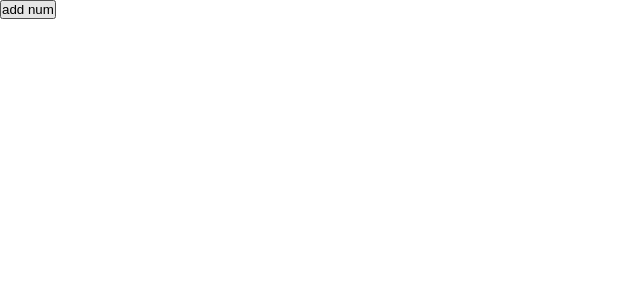
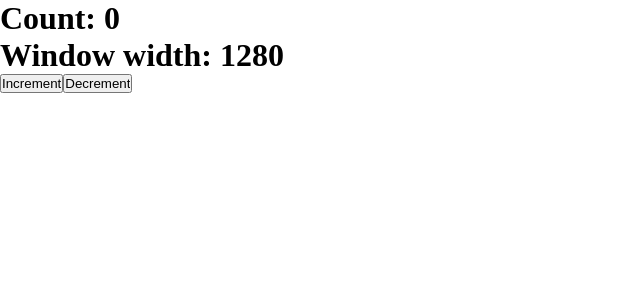
Before and after one commit to Hassan-154/codeSynce-intern-vite-practice, a React (Vite) app: page /practice in a window 1280 px wide. Shown: the top 300 px of the page, without its empty margins (0-640 px from the left). Built offline with nearby package versions, Linux system fonts and the light colour scheme.

Commit message:
today learn- useEffect

```diff
--- a/src/pages/Practice.jsx
+++ b/src/pages/Practice.jsx
@@ -1,31 +1,69 @@
 import React,{useEffect, useState} from 'react'
 
 function Practice() {
-    const  [state,setState]= useState(0)
+    const  [count,setCount]= useState(0)
+    const  [windowWidth, setWindowWidth]= useState(window.innerWidth)
 
-     useEffect(()=>{
-         setState(e => e + 1)
-         console.log( 'useState step 1: ' + state)
 
-         setState(e => e + 1)
-         console.log( 'useState step 2: ' + state)
+    //this will run on every render
+   useEffect(()=>{
+    console.log('every render: ')
+    return () => {
+      console.log('I will run first: ')
+    }
+   })
 
-         setState(e => e + 1)
-         console.log( 'useState step 3: ' + state)
-     },[])
-     console.log(state)
+   //I will run on first render
+   useEffect(()=>{
+    console.log('first render:')
+   }, [])
 
-    function add()
-    {
-            //  setState(e => e + 1)
-            //  console.log( 'useState step 1: ' + state)
+   //on first render and when ever the dependence change
+   useEffect(()=>{
+    console.log('first render + dependency change: ' + count )
+   }, [count])
 
-            //  setState(e => e + 1)
-            //  console.log( 'useState step 2: ' + state)
+   //cleanup in useState
+   useEffect(() => {
+    //here attach the listener
+    console.log('attach the listener: ')
+    window.addEventListener( 'resize', updateWindowWidth)
+    // return () => {
+    //   //remove the listener
+    //   console.log('detach the listener: ')
+    //   window.removeEventListener( 'resize', updateWindowWidth )
+    // };
+   },[]);
 
-            //  setState(e => e + 1)
-            //  console.log( 'useState step 3: ' + state)
-    }
+   function updateWindowWidth() {
+    setWindowWidth(window.innerWidth)
+   }
+
+
+
+    //  useEffect(()=>{
+    //      setState(e => e + 1)
+    //      console.log( 'useState step 1: ' + state)
+
+    //      setState(e => e + 1)
+    //      console.log( 'useState step 2: ' + state)
+
+    //      setState(e => e + 1)
+    //      console.log( 'useState step 3: ' + state)
+    //  },[])
+    //  console.log(state)
+
+    // function add()
+    // {
+    //         //  setState(e => e + 1)
+    //         //  console.log( 'useState step 1: ' + state)
+
+    //         //  setState(e => e + 1)
+    //         //  console.log( 'useState step 2: ' + state)
+
+    //         //  setState(e => e + 1)
+    //         //  console.log( 'useState step 3: ' + state)
+    // }
 
 //     //to rest when component react rerender
 //     const [state, setState] = useState(2);
@@ -76,8 +114,13 @@
 //     <button onClick={render}>click to change state:</button>
 //     call function to change obj property value
 //     <button onClick={changeOBJ}>Change OBJ</button> */}
-         <button onClick={add} >add num</button>
+
+<h1>Count: {count}</h1>
+<h1>Window width: {windowWidth}</h1>
+         <button onClick={ () => setCount(count+1) } >Increment</button>
+         <button onClick={ () => setCount(count-1) } >Decrement</button>
          {/* <button onClick={add} >keep record</button> */}
+         <h1></h1>
      </div>
   )
 }
```
Also changed, not shown: src/main.jsx (+4 -3 lines), notes/react-5.txt (added).
